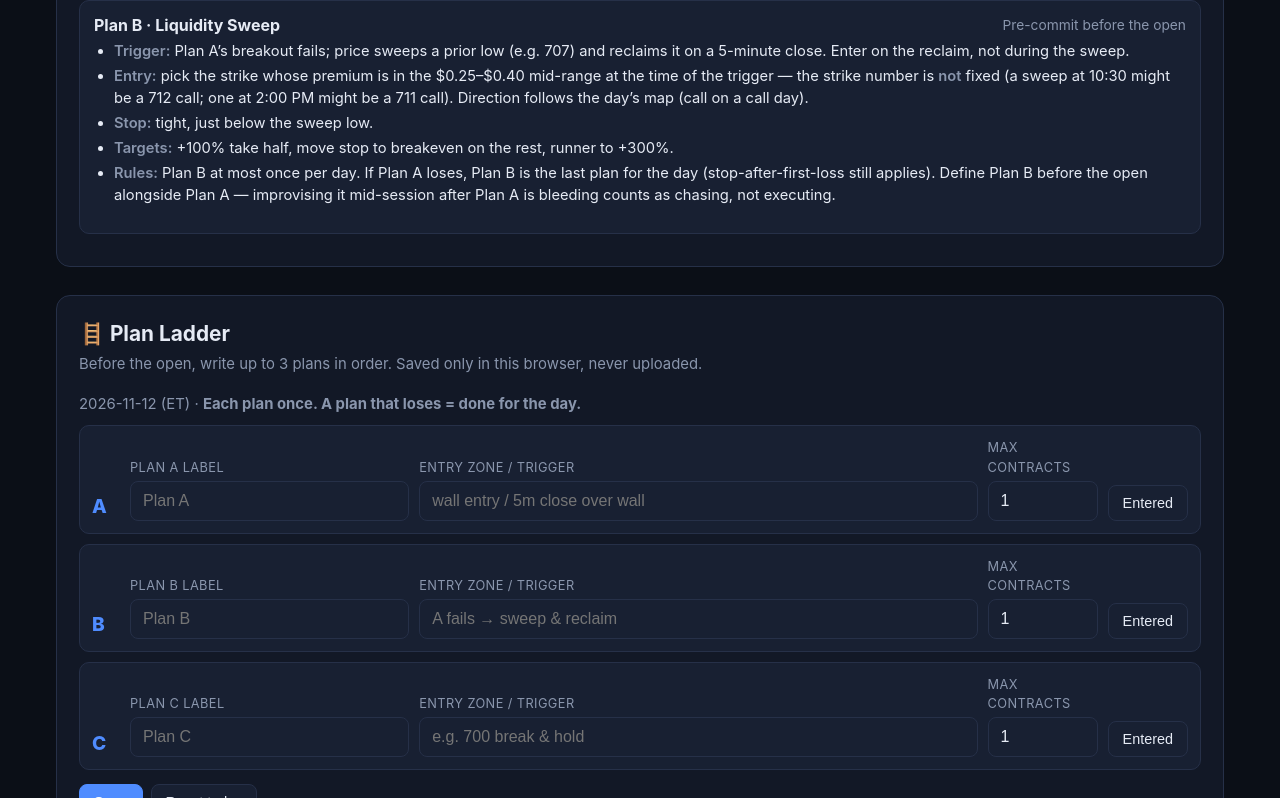
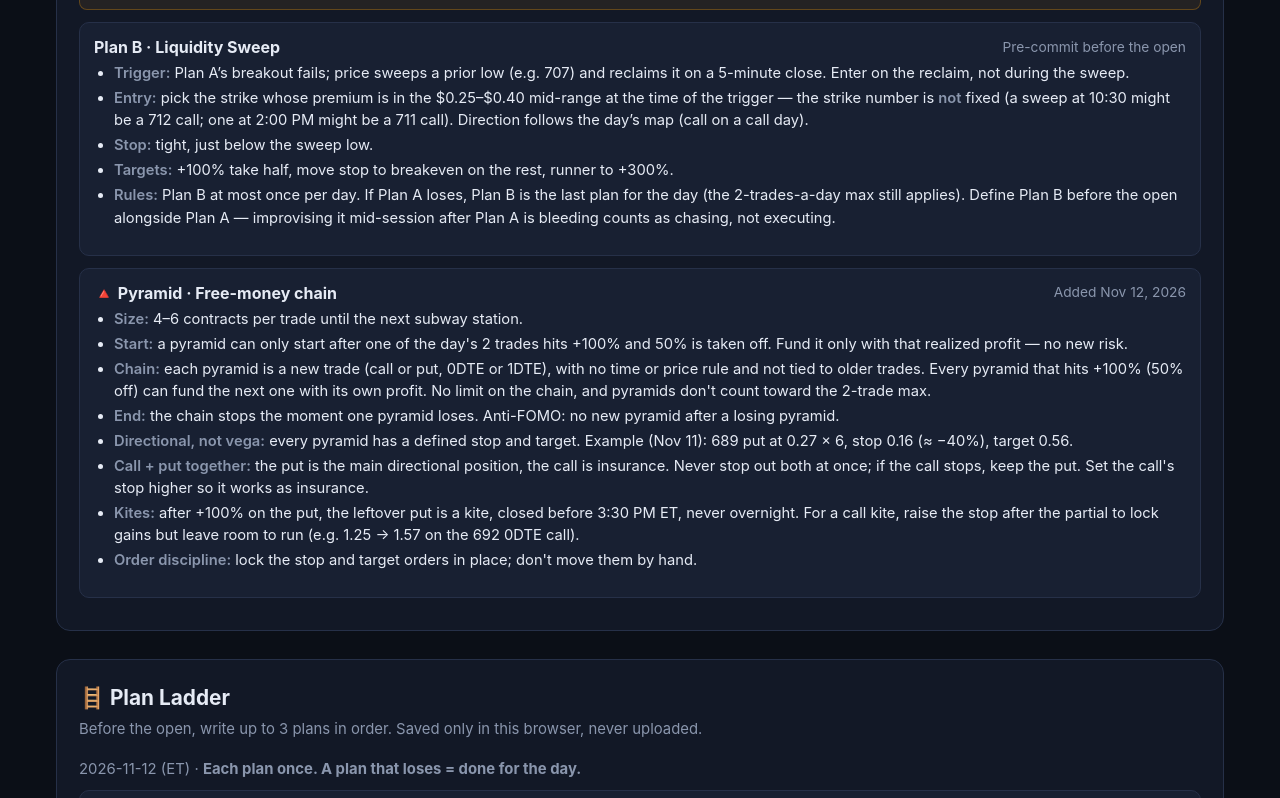
Before and after one commit to MadHamster6000/DIYupload, a plain HTML site: page index.html in a window 1280 px wide. Shown: the part 3584-4382 px from the top of the page. Drawn offline with nearby package versions, Linux system fonts and the light colour scheme.

Commit message:
playbook: 2-trade max + pyramid rules (Nov 12) [skip netlify]

```diff
--- a/index.html
+++ b/index.html
@@ -144,7 +144,7 @@ details.pcard>summary::-webkit-details-marker{display:none}details.pcard>summary
 <section class="card pb" id="playbook">
   <div class="pb-head"><div><h1>🎯 My 0DTE Playbook</h1><p class="sub" style="margin:0">Check off each rule as you follow it today. Resets automatically every new trading day (ET).</p></div>
   <div class="pb-meta"><span id="pbDate"></span><span id="pbCount" class="pb-count">0/4</span><button id="pbReset" title="Uncheck all for today">Reset</button></div></div>
-  <div class="pb-list"><label class="pb-item"><input type="checkbox" data-pb="0"><span><b>1.</b> Only enter after a liquidity sweep with confirmation. No fixed time window after the sweep — I decide the entry from the tape.</span></label><label class="pb-item"><input type="checkbox" data-pb="1"><span><b>2.</b> No entries in the first 15 minutes after the 9:30 AM ET open.</span></label><label class="pb-item"><input type="checkbox" data-pb="2"><span><b>3.</b> Stop after 2 losing trades.</span></label><label class="pb-item"><input type="checkbox" data-pb="3"><span><b>4.</b> Only add to positions that are moving in my favor, using the 4-contract structure: 1 contract TP at +100%, 1 contract TP at +300%, 2 contracts kited with no target.</span></label></div>
+  <div class="pb-list"><label class="pb-item"><input type="checkbox" data-pb="0"><span><b>1.</b> Only enter after a liquidity sweep with confirmation. No fixed time window after the sweep — I decide the entry from the tape.</span></label><label class="pb-item"><input type="checkbox" data-pb="1"><span><b>2.</b> No entries in the first 15 minutes after the 9:30 AM ET open.</span></label><label class="pb-item"><input type="checkbox" data-pb="2"><span><b>3.</b> Max 2 trades a day (Nov 12). If the first loses, the second is still allowed; no third. Profit-funded pyramids don't count toward the 2 — see Pyramid below.</span></label><label class="pb-item"><input type="checkbox" data-pb="3"><span><b>4.</b> Only add to positions that are moving in my favor, using the 4-contract structure: 1 contract TP at +100%, 1 contract TP at +300%, 2 contracts kited with no target.</span></label></div>
   <p class="sub" style="margin:8px 0 0">🪁 How to manage those kited contracts → <a href="#kite-mgmt" style="color:var(--accent);font-weight:600">Kite Management</a>.</p>
   <div class="note" style="margin-top:10px">📝 <b>“Never add to losers”</b> applies to adding to the same plan/thesis. A separate pre-committed plan with its own trigger, entry, and stop is a fresh trade, not an add-on.</div>
   <div class="note" style="margin-top:10px">📝 <b>Lesson (Oct 23, 2026):</b> Overexposed on a reversal day and lost ~$600. The stop-after-2-losses rule helps on bad days like Oct 9, 16 and 23.</div>
@@ -155,7 +155,20 @@ details.pcard>summary::-webkit-details-marker{display:none}details.pcard>summary
       <li><b>Entry:</b> pick the strike whose premium is in the $0.25–$0.40 mid-range at the time of the trigger — the strike number is <b>not</b> fixed (a sweep at 10:30 might be a 712 call; one at 2:00 PM might be a 711 call). Direction follows the day’s map (call on a call day).</li>
       <li><b>Stop:</b> tight, just below the sweep low.</li>
       <li><b>Targets:</b> +100% take half, move stop to breakeven on the rest, runner to +300%.</li>
-      <li><b>Rules:</b> Plan B at most once per day. If Plan A loses, Plan B is the last plan for the day (stop-after-first-loss still applies). Define Plan B before the open alongside Plan A — improvising it mid-session after Plan A is bleeding counts as chasing, not executing.</li>
+      <li><b>Rules:</b> Plan B at most once per day. If Plan A loses, Plan B is the last plan for the day (the 2-trades-a-day max still applies). Define Plan B before the open alongside Plan A — improvising it mid-session after Plan A is bleeding counts as chasing, not executing.</li>
+    </ul>
+  </div>
+  <div class="pcard" style="margin-top:12px" id="pyramid">
+    <div class="ph"><h4>🔺 Pyramid · Free-money chain</h4><span class="muted">Added Nov 12, 2026</span></div>
+    <ul class="ls-rules">
+      <li><b>Size:</b> 4–6 contracts per trade until the next subway station.</li>
+      <li><b>Start:</b> a pyramid can only start after one of the day's 2 trades hits +100% and 50% is taken off. Fund it only with that realized profit — no new risk.</li>
+      <li><b>Chain:</b> each pyramid is a new trade (call or put, 0DTE or 1DTE), with no time or price rule and not tied to older trades. Every pyramid that hits +100% (50% off) can fund the next one with its own profit. No limit on the chain, and pyramids don't count toward the 2-trade max.</li>
+      <li><b>End:</b> the chain stops the moment one pyramid loses. Anti-FOMO: no new pyramid after a losing pyramid.</li>
+      <li><b>Directional, not vega:</b> every pyramid has a defined stop and target. Example (Nov 11): 689 put at 0.27 × 6, stop 0.16 (≈ −40%), target 0.56.</li>
+      <li><b>Call + put together:</b> the put is the main directional position, the call is insurance. Never stop out both at once; if the call stops, keep the put. Set the call's stop higher so it works as insurance.</li>
+      <li><b>Kites:</b> after +100% on the put, the leftover put is a kite, closed before 3:30 PM ET, never overnight. For a call kite, raise the stop after the partial to lock gains but leave room to run (e.g. 1.25 → 1.57 on the 692 0DTE call).</li>
+      <li><b>Order discipline:</b> lock the stop and target orders in place; don't move them by hand.</li>
     </ul>
   </div>
 </section>
```
